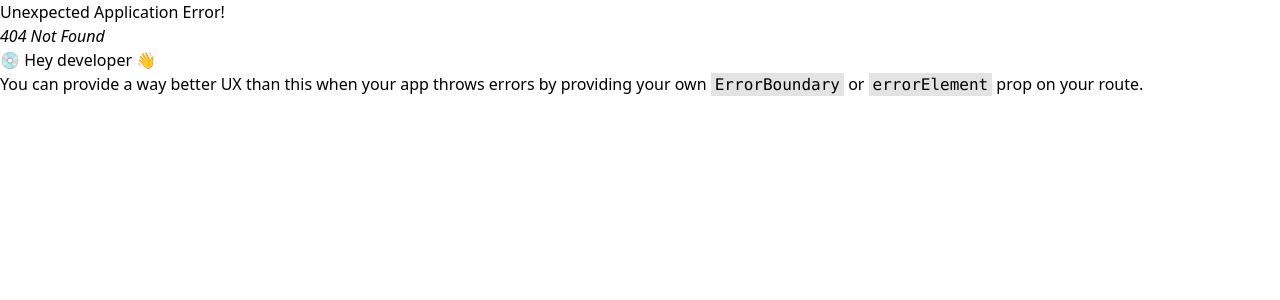
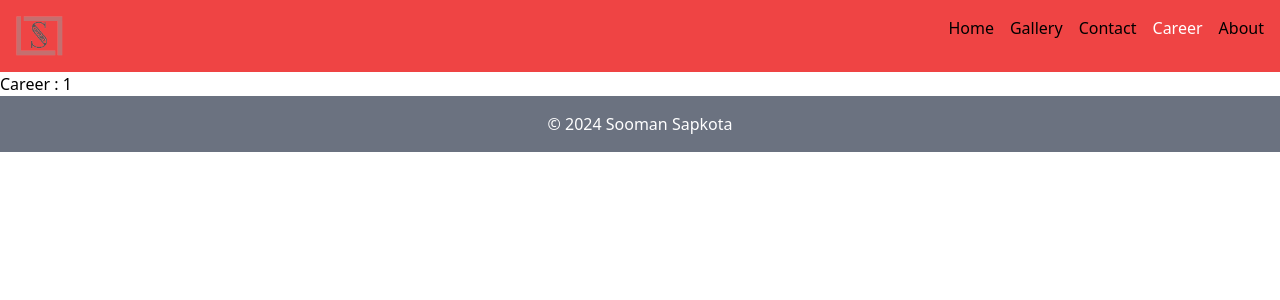
Before and after one commit to soomansapkota/Learn-React, a React (Create React App) app: page /career/1 in a window 1280 px wide. Before the commit this address had no page. Shown: the top 300 px of the page. Built offline with nearby package versions, Linux system fonts and the light colour scheme.

Commit message:
Checking Projects in gallery

```diff
--- /dev/null
+++ b/src/components/career.js
@@ -0,0 +1,13 @@
+import React from 'react'
+import { useParams } from 'react-router-dom'
+
+const Career = () => {
+    const {id} = useParams()
+  return (
+    <div>
+      Career : {id}
+    </div>
+  )
+}
+
+export default Career
--- a/src/components/gallery.js
+++ b/src/components/gallery.js
@@ -1,21 +1,29 @@
 import React from 'react'
-// import PropTypes from 'prop-types'
+import PropTypes from 'prop-types'
 
-const Gallery = ({title,description,githubLink}) => {
+const Gallery = ({title,image,description,githubLink}) => {
   return (
     <div className="max-w-sm rounded overflow-hidden shadow-lg m-4 cursor-pointer">
       <div className="px-6 py-4">
+      <div className='h-12 w-12'><img src={image}></img></div>
         <div className="font-bold text-xl mb-2">{title}</div>
+
         <p className="text-gray-700 text-base">{description}</p>
       </div>
       <div className="px-6 py-4">
         <a href={githubLink} target="_blank" rel="noopener noreferrer" className="text-blue-500 hover:underline">
-          View on GitHub
+          {title}
         </a>
       </div>
+
     </div>
   )
 }
 
-
+<Gallery
+title="Hostel Management System"
+description="Here, Owner store all the information of the students"
+image="src/images/logo.png"
+githubLink="https://github.com/soomansapkota/Hostel-Management-System"
+/>
 export default Gallery
--- a/src/components/navbar.js
+++ b/src/components/navbar.js
@@ -20,7 +20,7 @@ const Navbar = () =>
            <NavLink to='/' className={({isActive})=>`${isActive? "text-white" : "text-black"}`}>Home</NavLink>
             <NavLink to='gallery' className={({isActive})=>`${isActive? "text-white" : "text-black"}`}>Gallery</NavLink>
             <NavLink to='contact' className={({isActive})=>`${isActive? "text-white" : "text-black"}`}>Contact</NavLink>
-            <NavLink to='user' className={({isActive})=>`${isActive? "text-white" : "text-black"}`}>Career</NavLink>
+            <NavLink to='career' className={({isActive})=>`${isActive? "text-white" : "text-black"}`}>Career</NavLink>
             <NavLink to='about' className={({isActive})=>`${isActive? "text-white" : "text-black"}`}>About</NavLink>
 
         </ul>
--- a/src/components/user.js
+++ /dev/null
@@ -1,11 +0,0 @@
-import React from 'react'
-
-const User = () => {
-  return (
-    <div>
-      User :
-    </div>
-  )
-}
-
-export default User
--- a/src/index.js
+++ b/src/index.js
@@ -7,7 +7,7 @@ import Layout from './Layout';
 import Homepage from './components/home';
 import Contact from './components/contact';
 import Gallery from './components/gallery';
-import User from './components/user';
+import Career from './components/career';
 
 // const router = createBrowserRouter([
 //   {
@@ -37,7 +37,7 @@ const router = createBrowserRouter(
     <Route path="" element={<Homepage/>}/>
     <Route path="contact" element={<Contact/>}/>
     <Route path="gallery" element={<Gallery/>}/>
-    <Route path="user/:id" element={<User/>}/>
+    <Route path="career/:id" element={<Career/>}/>
     </Route>
 
   )
```
